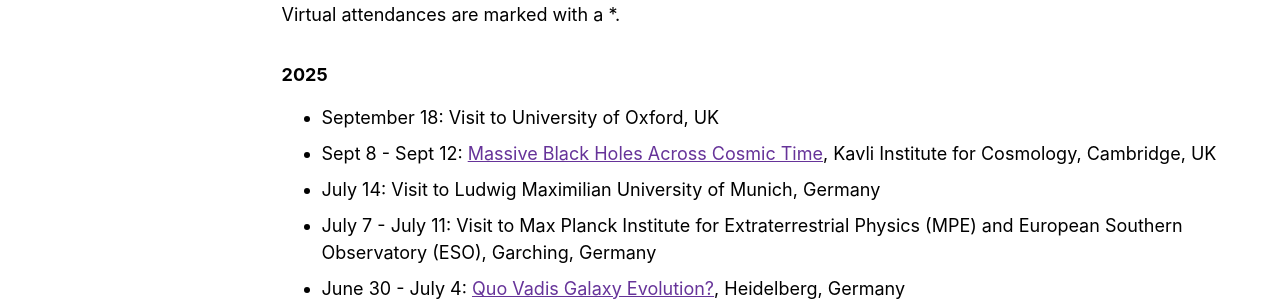
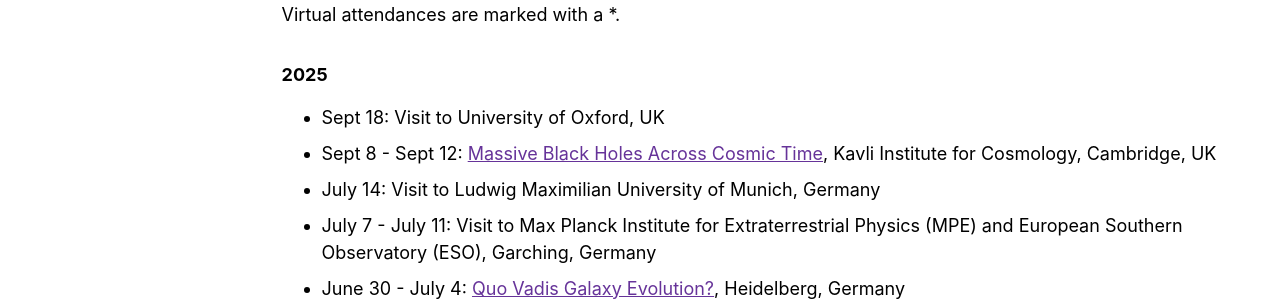
Before and after one commit to Ragadeepika-Pucha/Ragadeepika-Pucha.github.io, a Jekyll site: the page built from _pages/travel.md, in a window 1280 px wide and 900 px high. Shown: the part 178-479 px from the top of the window. Built offline with Jekyll 4.4.1, drawn with Linux system fonts in a browser that asks for light colours.

Commit message:
Update travel.md

```diff
--- a/_pages/travel.md
+++ b/_pages/travel.md
@@ -9,7 +9,7 @@ Here, I compile a list of meetings, conferences, workshops, visits, etc., I have
 Virtual attendances are marked with a *.
 
 ### 2025
-* September 18: Visit to University of Oxford, UK
+* Sept 18: Visit to University of Oxford, UK
 * Sept 8 - Sept 12: [Massive Black Holes Across Cosmic Time](https://sites.google.com/cam.ac.uk/mbh2025), Kavli Institute for Cosmology, Cambridge, UK
 * July 14: Visit to Ludwig Maximilian University of Munich, Germany
 * July 7 - July 11: Visit to Max Planck Institute for Extraterrestrial Physics (MPE) and European Southern Observatory (ESO), Garching, Germany
```
